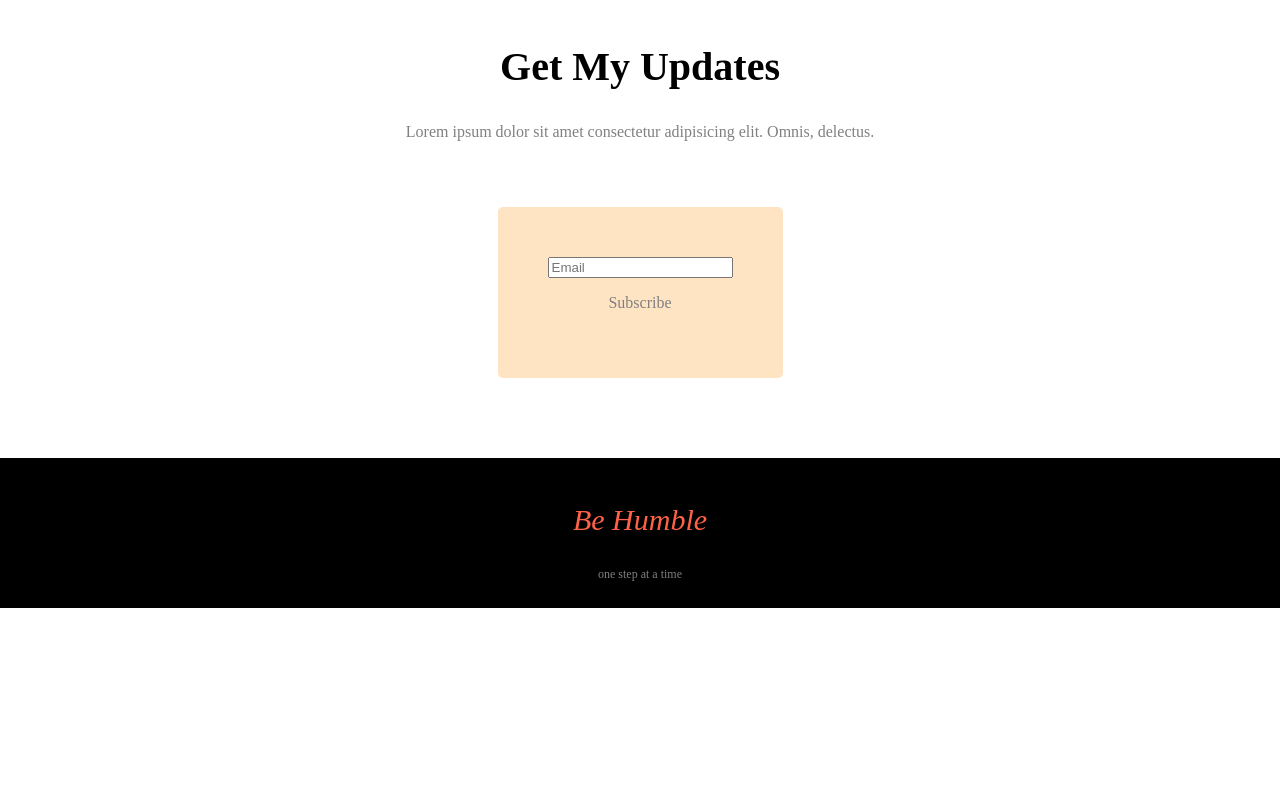
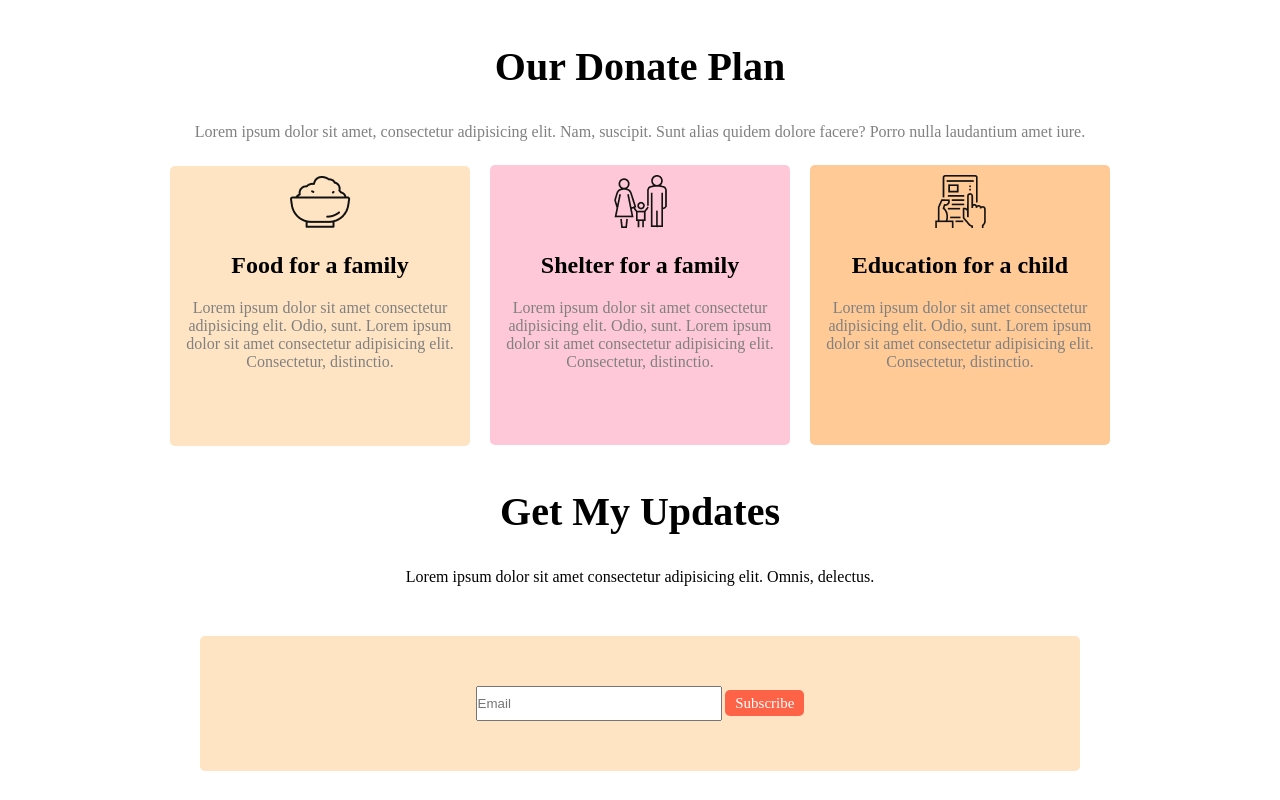
Before and after one commit to sabrina-here/donate, a plain HTML site: page index.html in a window 1280 px wide. Shown: the part 1100-1900 px from the top of the page. Before the commit the page ends 1708 px from the top, so only its background shows below. Drawn offline with Linux system fonts and the light colour scheme; a web font is replaced by a local one.

Commit message:
five sections done

```diff
--- a/index.html
+++ b/index.html
@@ -41,7 +41,40 @@
         <p><span class="orange-btn">Donate now</span></p>
       </div>
     </section>
-    <section class="d-plan"></section>
+    <section class="d-plan">
+      <h1>Our Donate Plan</h1>
+      <p>
+        Lorem ipsum dolor sit amet, consectetur adipisicing elit. Nam, suscipit.
+        Sunt alias quidem dolore facere? Porro nulla laudantium amet iure.
+      </p>
+      <div class="box food-box">
+        <img src="images/food.png" alt="food bowl icon" />
+        <h2>Food for a family</h2>
+        <p>
+          Lorem ipsum dolor sit amet consectetur adipisicing elit. Odio, sunt.
+          Lorem ipsum dolor sit amet consectetur adipisicing elit. Consectetur,
+          distinctio.
+        </p>
+      </div>
+      <div class="box shel-box">
+        <img src="images/shelter.png" alt="parent child icon" />
+        <h2>Shelter for a family</h2>
+        <p>
+          Lorem ipsum dolor sit amet consectetur adipisicing elit. Odio, sunt.
+          Lorem ipsum dolor sit amet consectetur adipisicing elit. Consectetur,
+          distinctio.
+        </p>
+      </div>
+      <div class="box edu-box">
+        <img src="images/Frame-1.png" alt="paper pen icon" />
+        <h2>Education for a child</h2>
+        <p>
+          Lorem ipsum dolor sit amet consectetur adipisicing elit. Odio, sunt.
+          Lorem ipsum dolor sit amet consectetur adipisicing elit. Consectetur,
+          distinctio.
+        </p>
+      </div>
+    </section>
     <section class="my-creative"></section>
     <section class="update">
       <h1>Get My Updates</h1>
@@ -49,10 +82,12 @@
         Lorem ipsum dolor sit amet consectetur adipisicing elit. Omnis,
         delectus.
       </p>
-      <form action="#">
-        <input type="email" placeholder="Email" />
-        <p>Subscribe</p>
-      </form>
+      <div class="form">
+        <form action="#">
+          <input type="email" placeholder="Email" />
+          <span>Subscribe</span>
+        </form>
+      </div>
     </section>
     <footer>
       <p class="humble"><i>Be Humble</i></p>
--- a/style.css
+++ b/style.css
@@ -78,6 +78,41 @@ body {
   margin-top: 10px;
 }
 
+/* d-plan section */
+.d-plan {
+  text-align: center;
+}
+.d-plan h1 {
+  font-size: 40px;
+}
+.d-plan p {
+  color: gray;
+}
+.d-plan .box {
+  display: inline-block;
+  width: 300px;
+  height: 270px;
+  border-radius: 5px;
+  margin: 8px;
+  padding-top: 10px;
+}
+.d-plan .food-box {
+  background-color: bisque;
+}
+.d-plan .shel-box {
+  background-color: #fec8d8;
+}
+.d-plan .edu-box {
+  background-color: #ffca96;
+}
+.d-plan .box image {
+  display: block;
+}
+
+.d-plan div {
+  display: inline-block;
+}
+
 /* update section */
 .update {
   text-align: center;
@@ -85,15 +120,26 @@ body {
 .update h1 {
   font-size: 40px;
 }
-.update p {
-  color: gray;
+.update span {
+  color: white;
+  background-color: tomato;
+  padding: 5px 10px;
+  border-radius: 5px;
+  margin-left: 0;
 }
-.update form {
+.update .form {
   background-color: bisque;
   margin: 50px 200px;
   padding: 50px;
   border-radius: 5px;
+  font-size: 15px;
+}
+.update .form input {
   display: inline-block;
+  color: grey;
+  padding: 8px 65px 8px 0;
+  text-align: left;
+  margin-right: 0;
 }
 
 /* footer section */
```
Also changed, not shown: images/Frame-1.png (added), images/food.png (added), images/shelter.png (added).
